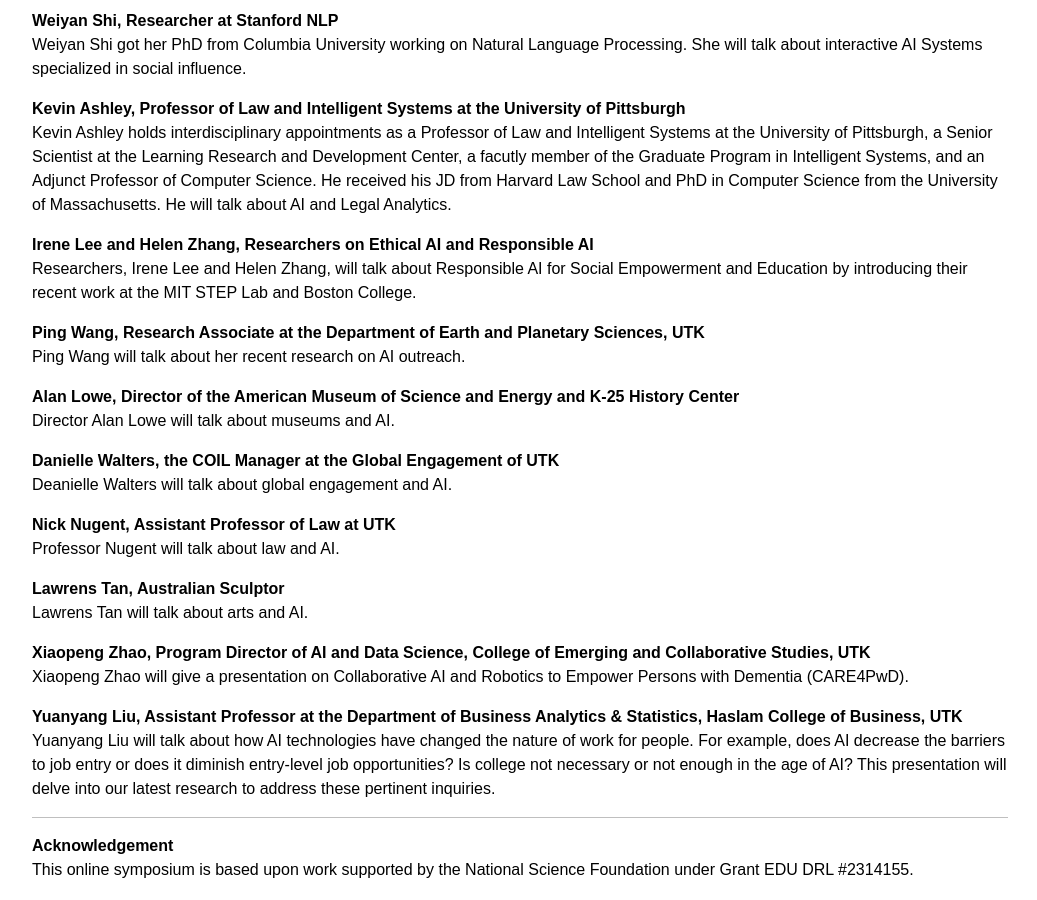
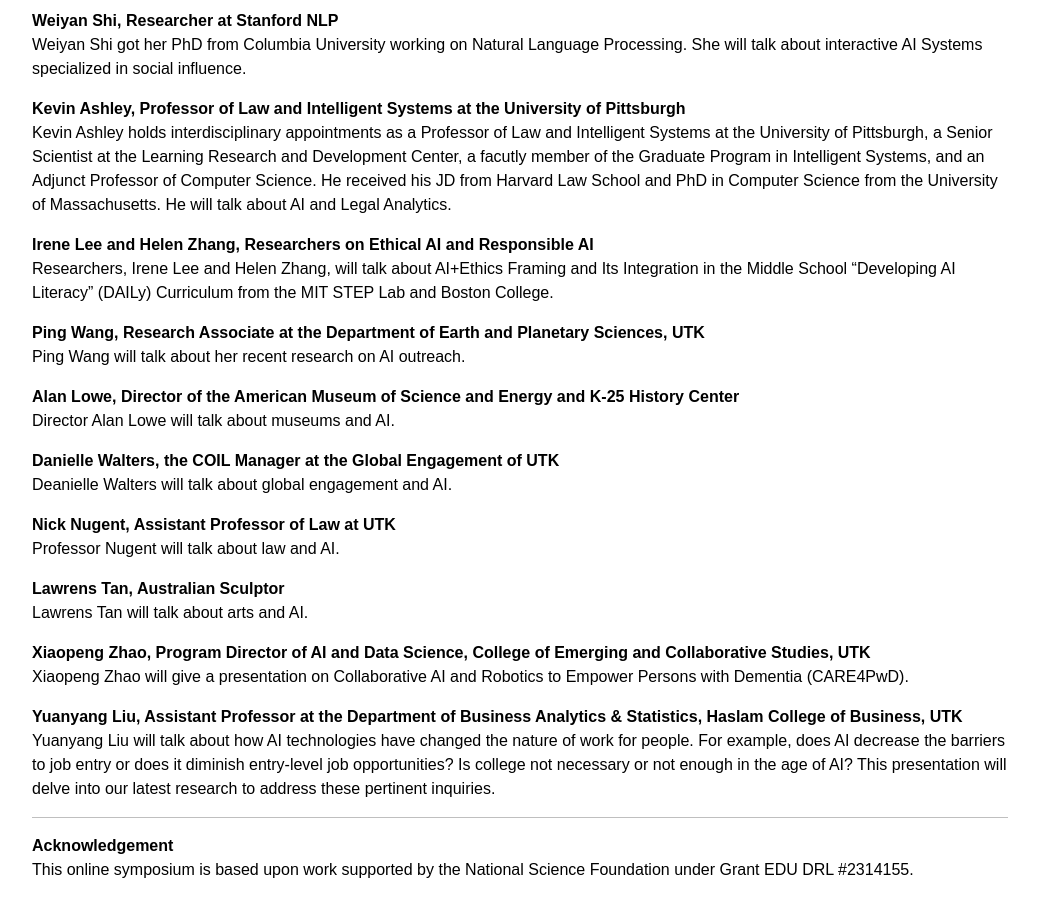
Before and after one commit to planet-ai-2023/planet-ai-2023.github.io, a Jekyll site: the page built from _posts/2024-2-26-online-symposium-on-march-22-ai-technologies-and-their-implications.md, in a window 1280 px wide and 900 px high, scrolled down 763 px. Shown: the whole window, without its empty margins (120-1157 px from the left). Built offline with Jekyll 4.4.1, drawn with Linux system fonts in a browser that asks for light colours.

Commit message:
Update 2024-2-26-online-symposium-on-march-22-ai-technologies-and-their-implications.md

```diff
--- a/_posts/2024-2-26-online-symposium-on-march-22-ai-technologies-and-their-implications.md
+++ b/_posts/2024-2-26-online-symposium-on-march-22-ai-technologies-and-their-implications.md
@@ -36,7 +36,7 @@ Weiyan Shi got her PhD from Columbia University working on Natural Language Proc
 Kevin Ashley holds interdisciplinary appointments as a Professor of Law and Intelligent Systems at the University of Pittsburgh, a Senior Scientist at the Learning Research and Development Center, a facutly member of the Graduate Program in Intelligent Systems, and an Adjunct Professor of Computer Science. He received his JD from Harvard Law School and PhD in Computer Science from the University of Massachusetts. He will talk about AI and Legal Analytics.
 
 **Irene Lee and Helen Zhang, Researchers on Ethical AI and Responsible AI**
-Researchers, Irene Lee and Helen Zhang, will talk about Responsible AI for Social Empowerment and Education by introducing their recent work at the MIT STEP Lab and Boston College.
+Researchers, Irene Lee and Helen Zhang, will talk about AI+Ethics Framing and Its Integration in the Middle School "Developing AI Literacy" (DAILy) Curriculum from the MIT STEP Lab and Boston College.
 
 **Ping Wang, Research Associate at the Department of Earth and Planetary Sciences, UTK**
 Ping Wang will talk about her recent research on AI outreach.
```
